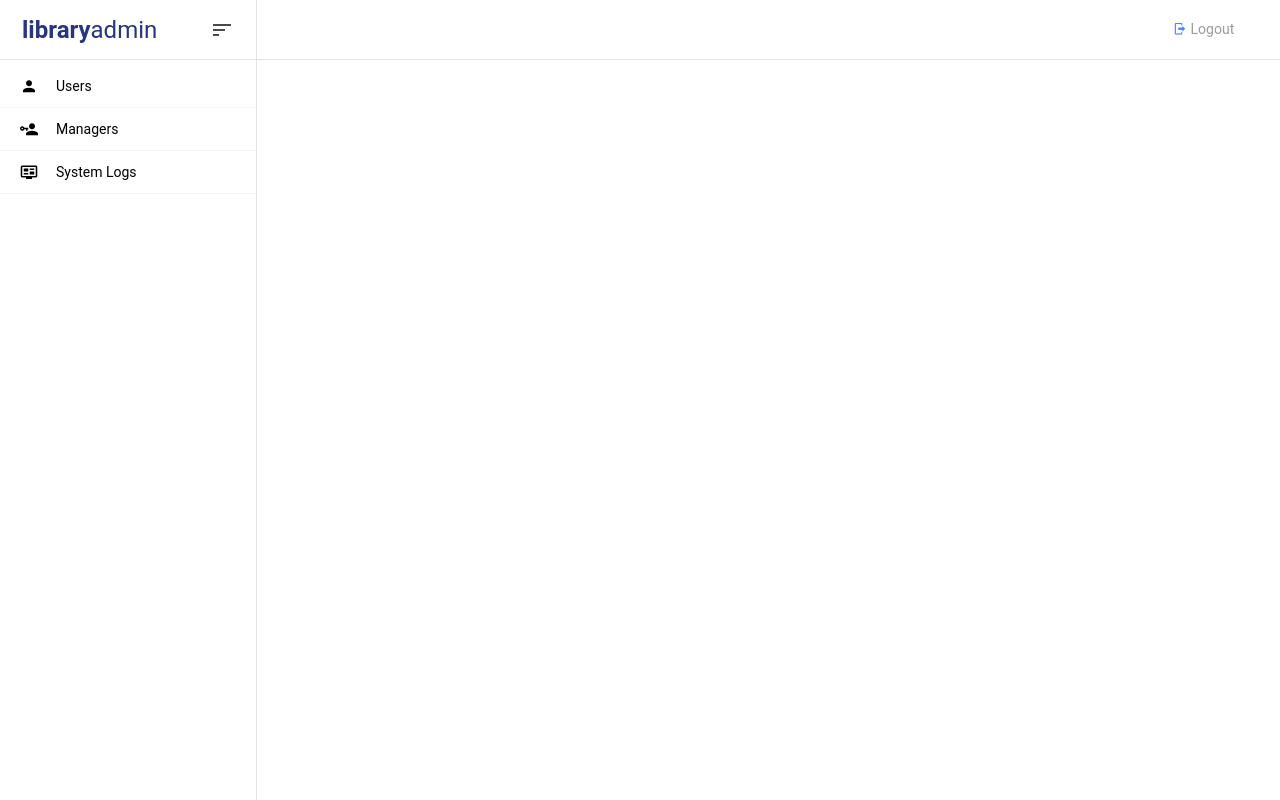
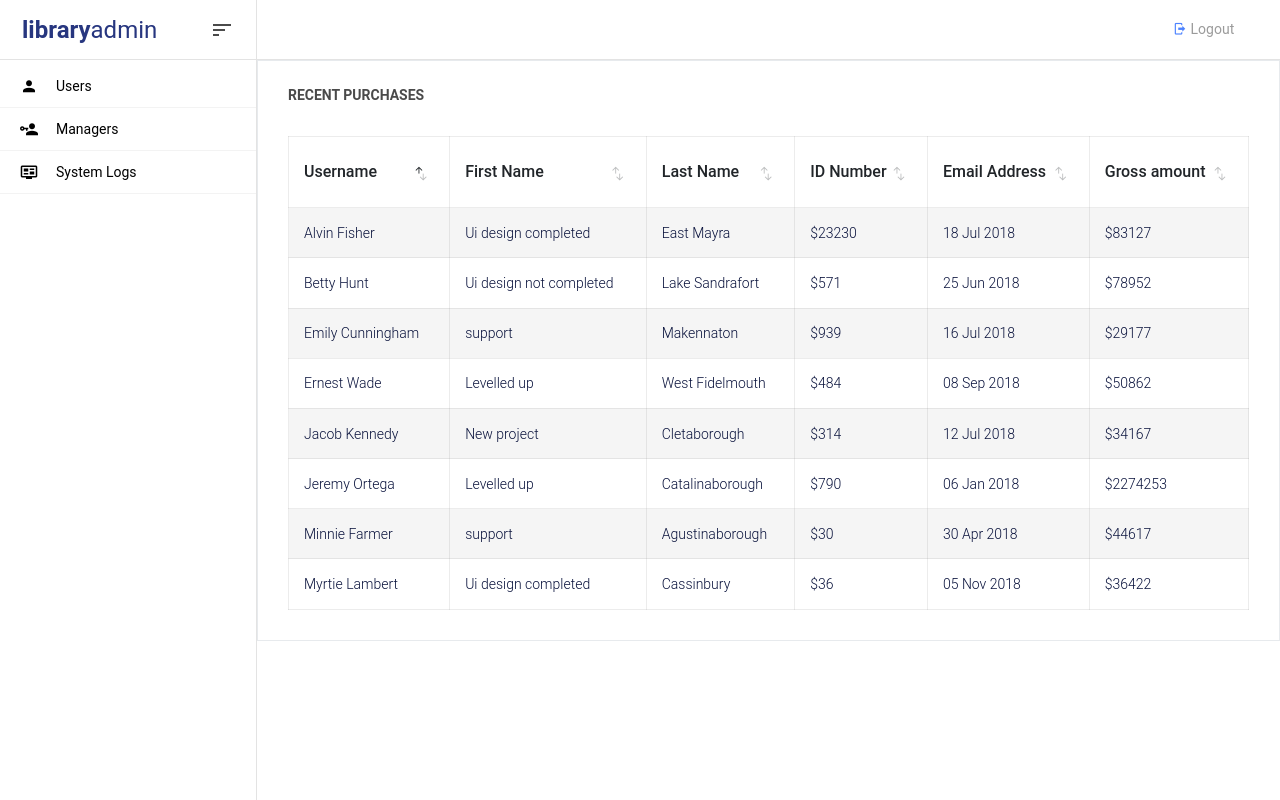
Before and after one commit to martintierro/SECURDE-DjangoLibrary, a Django app: template catalog_admin/templates/catalog_admin/users.html in a window 1280 px wide. Run offline with Django 3.2, Linux system fonts and the light colour scheme; the template is opened without the code that fills it, so the values that code supplies are empty; parts of the project's set-up code (start-up, migrations or seed data) failed here and were passed over; some libraries are stand-ins or nearby versions; some web fonts are replaced.

Commit message:
Created User Table (Incomplete)

```diff
--- a/catalog_admin/templates/catalog_admin/base.html
+++ b/catalog_admin/templates/catalog_admin/base.html
@@ -6,7 +6,6 @@
 <link rel="stylesheet" href="{%  static 'catalog_admin/vendors/base/vendor.bundle.base.css' %}">
 <link rel="stylesheet" href="{% static 'catalog_admin/vendors/datatables.net-bs4/dataTables.bootstrap4.css' %}">
 <link rel="stylesheet" href="{% static 'catalog_admin/css/style.css' %}">
-<link rel="shortcut icon" href="{% static 'catalog_admin/images/favicon.png' %}" />
 
 <div class="container-scroller">
   <!-- partial:partials/_navbar.html -->
--- a/catalog_admin/templates/catalog_admin/users.html
+++ b/catalog_admin/templates/catalog_admin/users.html
@@ -3,4 +3,94 @@
 {% block title %}<title>Users</title>{% endblock %}
 <base href="/admin/"/>
 {% block content %}
+<div class="container-wrapper">
+    <div class="row">
+        <div class="col-md-12 stretch-card">
+          <div class="card">
+            <div class="card-body">
+              <p class="card-title">Recent Purchases</p>
+              <div class="table-responsive">
+                <table id="recent-purchases-listing" class="table">
+                  <thead>
+                    <tr>
+                        <th>Username</th>
+                        <th>First Name</th>
+                        <th>Last Name</th>
+                        <th>ID Number</th>
+                        <th>Email Address</th>
+                        <th>Gross amount</th>
+                    </tr>
+                  </thead>
+                  <tbody>
+                    <tr>
+                        <td>Jeremy Ortega</td>
+                        <td>Levelled up</td>
+                        <td>Catalinaborough</td>
+                        <td>$790</td>
+                        <td>06 Jan 2018</td>
+                        <td>$2274253</td>
+                    </tr>
+                    <tr>
+                        <td>Alvin Fisher</td>
+                        <td>Ui design completed</td>
+                        <td>East Mayra</td>
+                        <td>$23230</td>
+                        <td>18 Jul 2018</td>
+                        <td>$83127</td>
+                    </tr>
+                    <tr>
+                        <td>Emily Cunningham</td>
+                        <td>support</td>
+                        <td>Makennaton</td>
+                        <td>$939</td>
+                        <td>16 Jul 2018</td>
+                        <td>$29177</td>
+                    </tr>
+                    <tr>
+                        <td>Minnie Farmer</td>
+                        <td>support</td>
+                        <td>Agustinaborough</td>
+                        <td>$30</td>
+                        <td>30 Apr 2018</td>
+                        <td>$44617</td>
+                    </tr>
+                    <tr>
+                        <td>Betty Hunt</td>
+                        <td>Ui design not completed</td>
+                        <td>Lake Sandrafort</td>
+                        <td>$571</td>
+                        <td>25 Jun 2018</td>
+                        <td>$78952</td>
+                    </tr>
+                    <tr>
+                        <td>Myrtie Lambert</td>
+                        <td>Ui design completed</td>
+                        <td>Cassinbury</td>
+                        <td>$36</td>
+                        <td>05 Nov 2018</td>
+                        <td>$36422</td>
+                    </tr>
+                    <tr>
+                        <td>Jacob Kennedy</td>
+                        <td>New project</td>
+                        <td>Cletaborough</td>
+                        <td>$314</td>
+                        <td>12 Jul 2018</td>
+                        <td>$34167</td>
+                    </tr>
+                    <tr>
+                        <td>Ernest Wade</td>
+                        <td>Levelled up</td>
+                        <td>West Fidelmouth</td>
+                        <td>$484</td>
+                        <td>08 Sep 2018</td>
+                        <td>$50862</td>
+                    </tr>
+                  </tbody>
+                </table>
+              </div>
+            </div>
+        </div>
+    </div>
+</div>
 {% endblock %}
```
